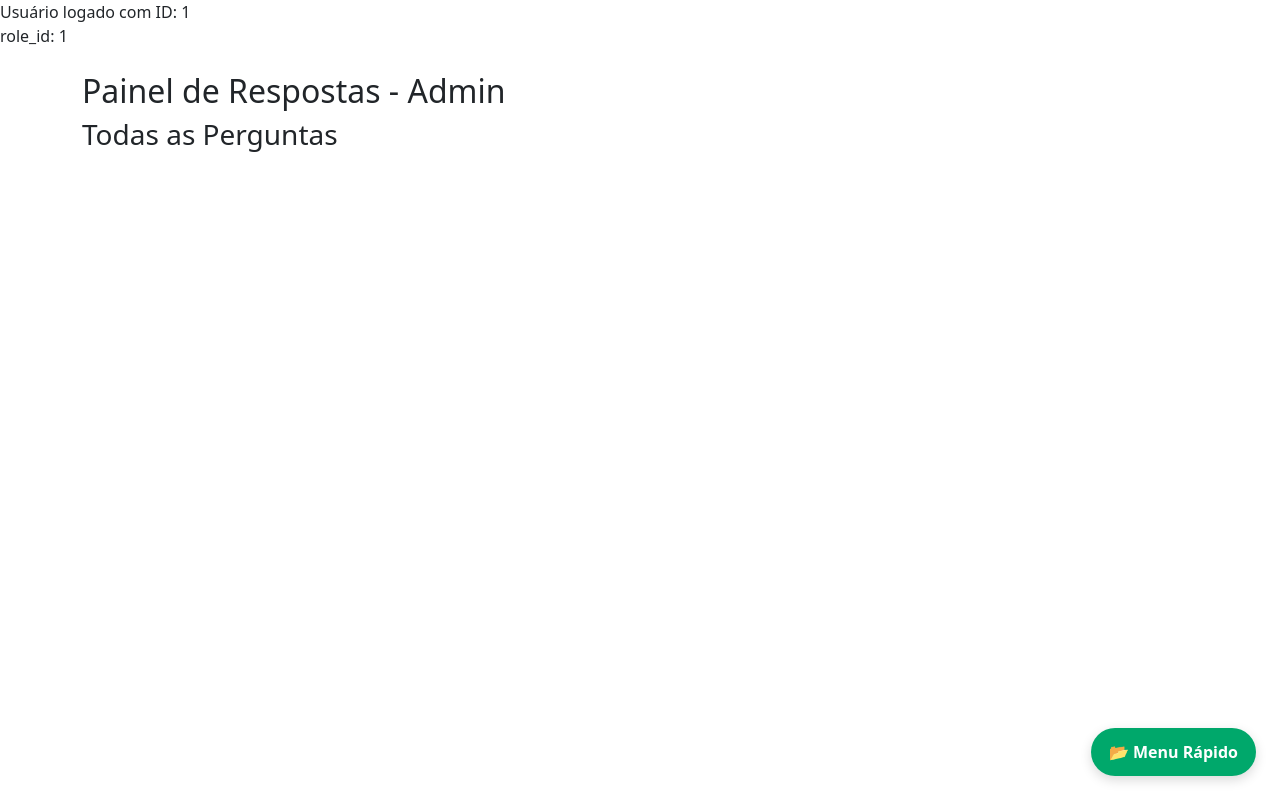
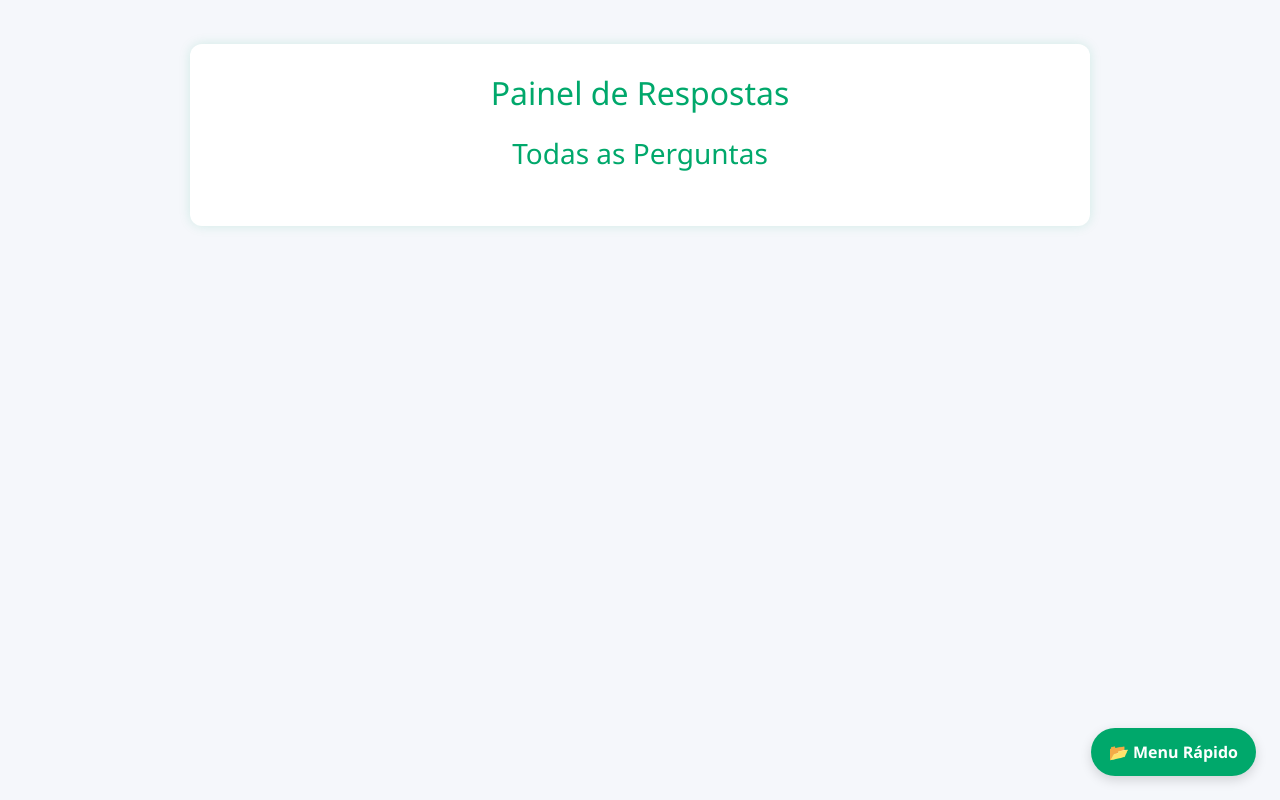
Before and after one commit to FeJoestar18/Projeto-3-semestre-Curso-CC, a PHP site: page /Projeto-3-semestre-Curso-CC/FROG-TECH/pages-admin/fale-conosco/fale-conosco-adm.php in a window 1280 px wide. Run offline with PHP 8.4, Linux system fonts and the light colour scheme; the visitor is signed in with stand-in values (Sample User, id 1); data comes from the database, SQL or seed files in the repository; data that the repository does not hold is empty.

Commit message:
Melhora o estilo da página de administração de perguntas, atualizando o layout e a apresentação dos elementos, além de adicionar novos estilos CSS para uma melhor usabilidade.

```diff
--- a/FROG-TECH/pages-admin/fale-conosco/fale-conosco-adm.php
+++ b/FROG-TECH/pages-admin/fale-conosco/fale-conosco-adm.php
@@ -21,12 +21,12 @@ $stmt = $pdo->prepare("SELECT q.*, u.email FROM questions q JOIN usuarios u ON q
 $stmt->execute();
 $questions = $stmt->fetchAll(PDO::FETCH_ASSOC);
 
-    if (isset($_SESSION['user_id'])) {
-        echo "Usuário logado com ID: " . $_SESSION['user_id'] . "<br>";
-        echo "role_id: " . (isset($_SESSION['role_id']) ? $_SESSION['role_id'] : 'Não definido') . "<br>";
-    } else {
-        echo "Usuário não logado.";
-    }
+    // if (isset($_SESSION['user_id'])) {
+    //     echo "Usuário logado com ID: " . $_SESSION['user_id'] . "<br>";
+    //     echo "role_id: " . (isset($_SESSION['role_id']) ? $_SESSION['role_id'] : 'Não definido') . "<br>";
+    // } else {
+    //     echo "Usuário não logado.";
+    // }
 
 ?>
 
@@ -37,9 +37,127 @@ $questions = $stmt->fetchAll(PDO::FETCH_ASSOC);
     <title>Admin - Responder Perguntas</title>
     <link rel="stylesheet" href="https://cdn.jsdelivr.net/npm/bootstrap@5.3.3/dist/css/bootstrap.min.css">
 </head>
+<style>
+   body {
+    background-color: #f5f7fb;
+    color: #333;
+    font-family: 'Segoe UI', Tahoma, Geneva, Verdana, sans-serif;
+    margin: 0;
+    padding: 20px;
+}
+
+.container {
+    max-width: 900px;
+    margin: auto;
+    background-color: #fff;
+    border-radius: 12px;
+    padding: 30px;
+    box-shadow: 0 0 12px rgba(0, 168, 107, 0.15);
+}
+
+h2, h3 {
+    color: #00a86b;
+    text-align: center;
+    margin-bottom: 25px;
+}
+
+.list-group {
+    list-style: none;
+    padding: 0;
+}
+
+.list-group-item {
+    background-color: #f0fdf8;
+    border: 1px solid #00a86b;
+    border-radius: 8px;
+    padding: 20px;
+    margin-bottom: 15px;
+    transition: transform 0.2s ease, background-color 0.2s ease;
+    color: #333;
+}
+
+.list-group-item:hover {
+    background-color: #e6fbf0;
+    transform: scale(1.01);
+}
+
+.list-group-item strong {
+    display: block;
+    color: #00a86b;
+    margin-bottom: 5px;
+}
+
+.btn {
+    border: none;
+    border-radius: 6px;
+    padding: 8px 14px;
+    font-weight: bold;
+    color: white;
+    transition: all 0.3s ease;
+}
+
+.btn-primary {
+    background-color: #00a86b;
+}
+
+.btn-primary:hover {
+    background-color: #008f5d;
+    transform: scale(1.05);
+}
+
+/* Modal */
+.modal-content {
+    background-color: #fff;
+    border-radius: 10px;
+    color: #333;
+    border: 1px solid #00a86b;
+}
+
+.modal-header, .modal-footer {
+    border: none;
+}
+
+.modal-title {
+    color: #00a86b;
+}
+
+.btn-close {
+    filter: none;
+}
+
+.form-label {
+    color: #00a86b;
+    font-weight: 500;
+}
+
+.form-control {
+    background-color: #fff;
+    border: 1px solid #ccc;
+    color: #333;
+    border-radius: 6px;
+    padding: 10px;
+}
+
+.form-control:focus {
+    border-color: #00a86b;
+    box-shadow: 0 0 6px rgba(0, 168, 107, 0.4);
+    background-color: #fefefe;
+    color: #333;
+}
+
+.modal-footer .btn-primary {
+    background-color: #00a86b;
+    color: white;
+}
+
+.modal-footer .btn-primary:hover {
+    background-color: #008f5d;
+}
+
+</style>
 <body>
 <div class="container mt-4">
-    <h2>Painel de Respostas - Admin</h2>
+    <h2>Painel de Respostas</h2>
 
     <h3>Todas as Perguntas</h3>
     <ul class="list-group">
@@ -50,7 +168,7 @@ $questions = $stmt->fetchAll(PDO::FETCH_ASSOC);
             <?php if ($q['answer']) { ?>
                 <strong>Resposta:</strong> <?php echo htmlspecialchars($q['answer']); ?>
             <?php } else { ?>
-                <button class="btn btn-sm btn-primary mt-2" data-bs-toggle="modal" data-bs-target="#answerModal" data-id="<?php echo $q['id']; ?>">Responder</button>
+                <button class="btn btn-sm btn-primary mt-2" style="background-color: #00a86b;" data-bs-toggle="modal" data-bs-target="#answerModal" data-id="<?php echo $q['id']; ?>">Responder</button>
             <?php } ?>
         </li>
     <?php } ?>
@@ -74,7 +192,7 @@ $questions = $stmt->fetchAll(PDO::FETCH_ASSOC);
                     </div>
                 </div>
                 <div class="modal-footer">
-                    <button type="submit" class="btn btn-primary">Enviar Resposta</button>
+                    <button type="submit" class="btn btn-primary" style="background-color: #00a86b;">Enviar Resposta</button>
                 </div>
             </form>
         </div>
```
